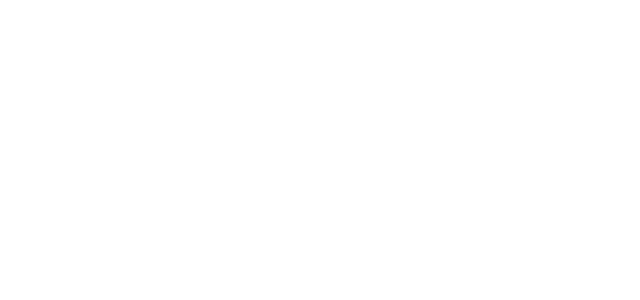
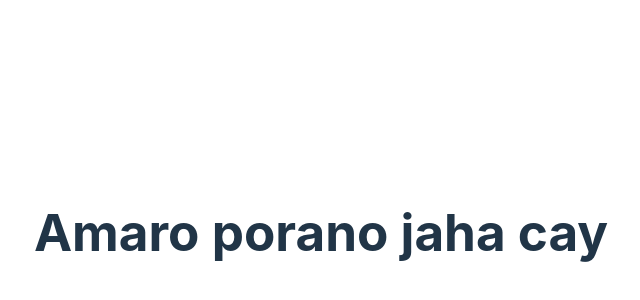
Before and after one commit to developer-shourav/Worlds-Country-list, a React (Vite) app: page / in a window 1280 px wide. Shown: the part 168-468 px from the top of the page, without its empty margins (319-959 px from the left). Built offline with nearby package versions, Linux system fonts and the light colour scheme.

Commit message:
build folder added

```diff
--- a/src/App.jsx
+++ b/src/App.jsx
@@ -7,7 +7,7 @@ function App() {
   return (
     <div className="App">
 
-
+     <h1>Amaro porano jaha cay</h1>
     </div>
   )
 }
```
